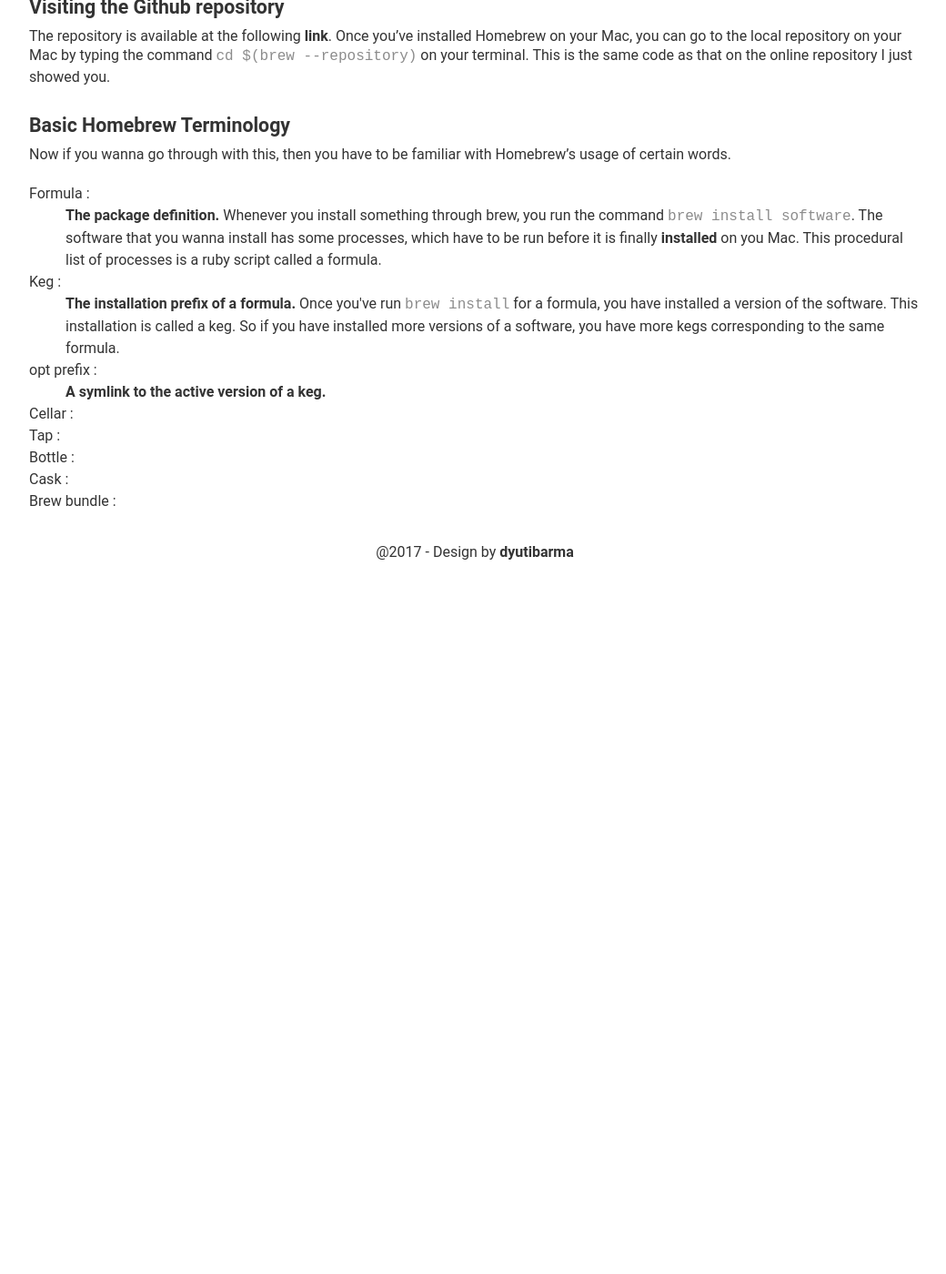
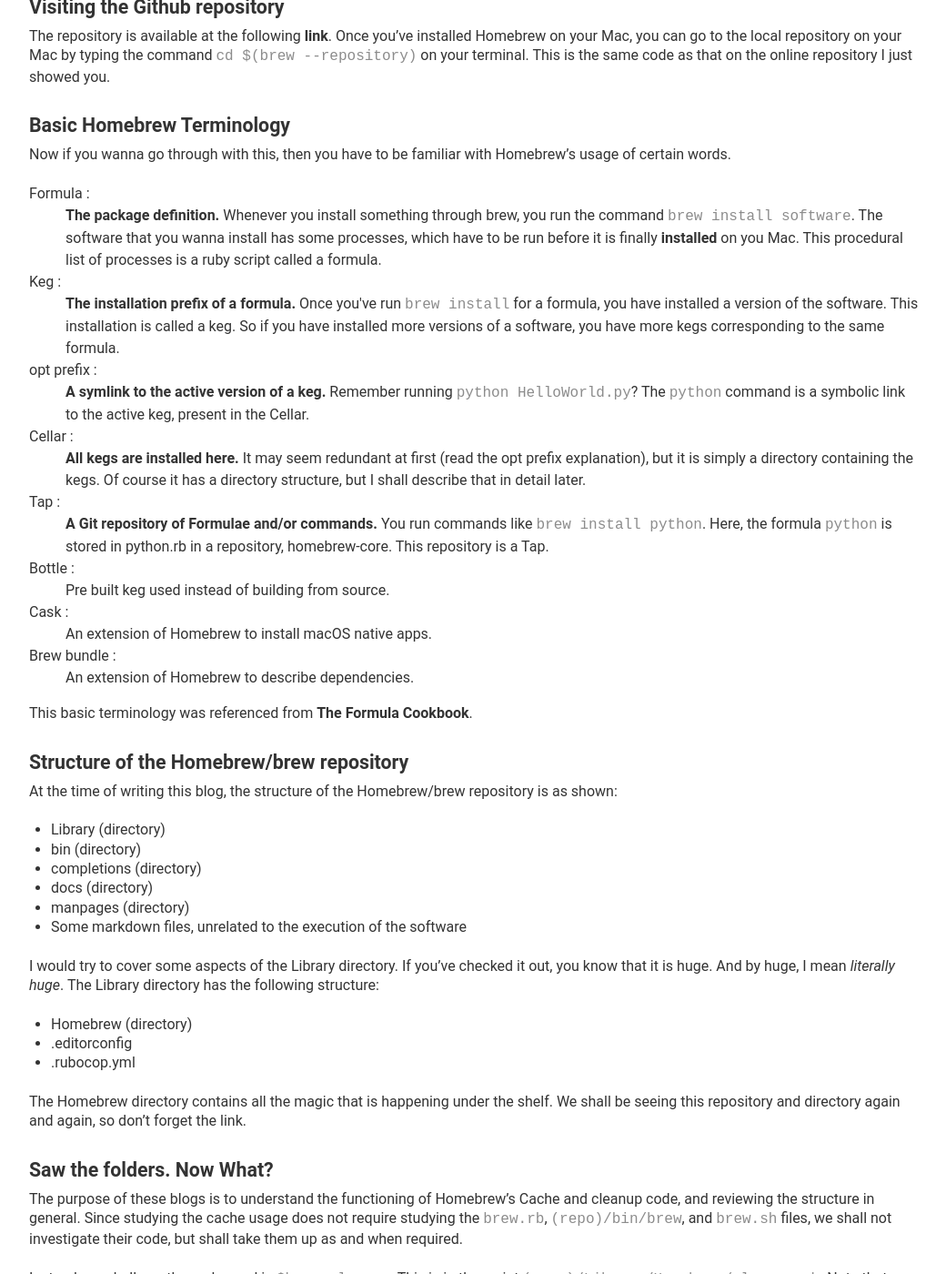
Before and after one commit to harshnarang8/harshnarang8.github.io, a Jekyll site: the page built from _posts/2017-04-05-homebrew-0.md, in a window 1280 px wide and 1400 px high, scrolled down 675 px. Shown: the whole window at 91% size, without its empty margins (118-1158 px from the left). Built offline with Jekyll 4.4.1, drawn with Linux system fonts in a browser that asks for light colours; before the commit the page ends 1305 px from its top, so only the background shows below that; some of the changed text lies outside the part shown.

Commit message:
update post homebrew 0

```diff
--- a/_config.yml
+++ b/_config.yml
@@ -1,11 +1,11 @@
 # Site settings
-title: Monochrome | A minimal, responsive Jekyll blog theme
-description: "A minimal, responsive, ready to use blog template, built with Jekyll."
-url: "http://www.dyutibarma.github.io/monochrome"
+title: Blog site by Harsh Narang
+description: "Blog site for publishing blogs related to Homebrew"
+url: "http://harshnarang8.github.io"
 author:
-  name: "The Review Index"
-  email: "dyutibarma@gmail.com"
-  url: "https://thereviewindex.com"
+  name: "Blogs by Harsh"
+  email: "harshnarang8@gmail.com"
+  url: "https://home.iitk.ac.in/harshn"
 
 # Build settings
 baseurl: / # Change this to your relative path (ex: /blog/), or leave just a /
--- a/_posts/2017-04-05-homebrew-0.md
+++ b/_posts/2017-04-05-homebrew-0.md
@@ -29,10 +29,41 @@ Now if you wanna go through with this, then you have to be familiar with Homebre
 	<dt>Keg :</dt>
 	<dd><b>The installation prefix of a formula.</b> Once you've run <code>brew install</code> for a formula, you have installed a version of the software. This installation is called a keg. So if you have installed more versions of a software, you have more kegs corresponding to the same formula.</dd>
 	<dt>opt prefix :</dt>
-	<dd><b>A symlink to the active version of a keg.</b></dd>
+	<dd><b>A symlink to the active version of a keg.</b> Remember running <code>python HelloWorld.py</code>? The <code>python</code> command is a symbolic link to the active keg, present in the Cellar.</dd>
 	<dt>Cellar :</dt>
+	<dd><b>All kegs are installed here.</b> It may seem redundant at first (read the opt prefix explanation), but it is simply a directory containing the kegs. Of course it has a directory structure, but I shall describe that in detail later.</dd>
 	<dt>Tap :</dt>
+	<dd><b>A Git repository of Formulae and/or commands.</b> You run commands like <code>brew install python</code>. Here, the formula <code>python</code> is stored in python.rb in a repository, homebrew-core. This repository is a Tap.</dd>
 	<dt>Bottle :</dt>
+	<dd>Pre built keg used instead of building from source.</dd>
 	<dt>Cask :</dt>
+	<dd>An extension of Homebrew to install macOS native apps.</dd>
 	<dt>Brew bundle :</dt>
+	<dd>An extension of Homebrew to describe dependencies.</dd>
 </dl>
+This basic terminology was referenced from [The Formula Cookbook](http://docs.brew.sh/Formula-Cookbook.html).
+
+### Structure of the Homebrew/brew repository
+At the time of writing this blog, the structure of the Homebrew/brew repository is as shown:
+- Library (directory)
+- bin (directory)
+- completions (directory)
+- docs (directory)
+- manpages (directory)
+- Some markdown files, unrelated to the execution of the software
+
+I would try to cover some aspects of the Library directory. If you've checked it out, you know that it is huge. And by huge, I mean *literally huge*. The Library directory has the following structure:
+- Homebrew (directory)
+- .editorconfig
+- .rubocop.yml
+
+The Homebrew directory contains all the magic that is happening under the shelf. We shall be seeing this repository and directory again and again, so don't forget the link.
+
+### Saw the folders. Now What?
+The purpose of these blogs is to understand the functioning of Homebrew's Cache and cleanup code, and reviewing the structure in general. Since studying the cache usage does not require studying the `brew.rb`, `(repo)/bin/brew`, and `brew.sh` files, we shall not investigate their code, but shall take them up as and when required.
+
+Instead, we shall see the code used in `$brew cleanup`. This is in the script `(repo)/Library/Homebrew/cleanup.rb`. Note that running `brew cleanup` does not run the pointed out script, but runs the `cleanup.rb` present in `(repo)/Library/Homebrew/bin`. However, running the file in the `bin` folder uses the functions in cleanup after importing them, so we shall see the cleanup.rb in the `Homebrew` folder next.
+<br />
+<br />
+
+More blogs coming soon.
```
Also changed, not shown: 4 other files.
